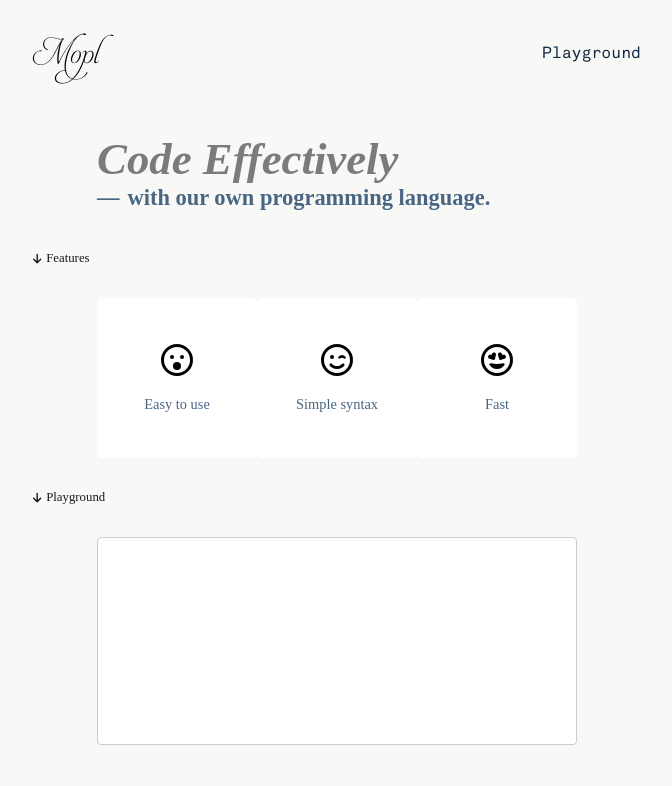
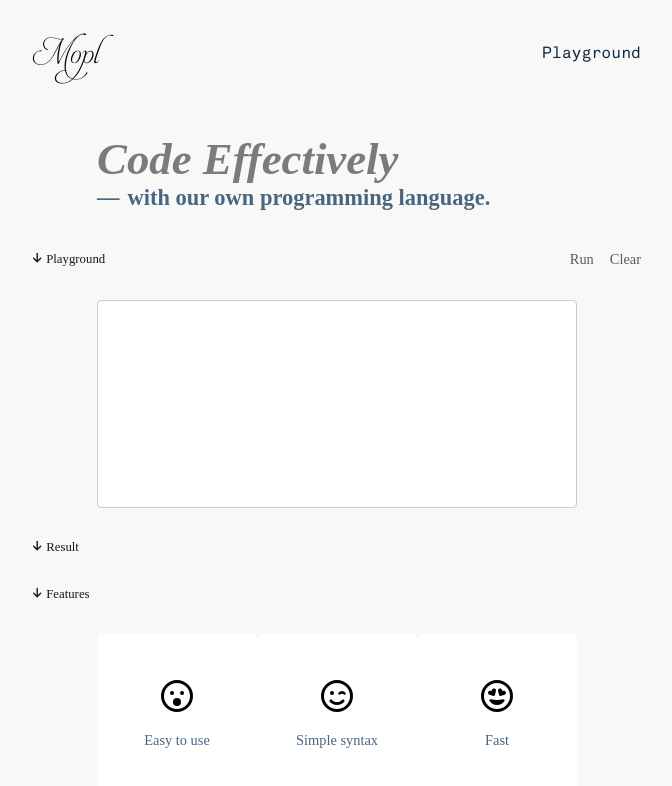
Before and after one commit to Amanjot-001/Mopl-UI, a React (Vite) app: page / in a window 1280 px wide. Shown: the top 786 px of the page, without its empty margins (303-975 px from the left). Built offline with nearby package versions, Linux system fonts and the light colour scheme; the HTML template or start-up script is replaced by a standard one.

Commit message:
label update

```diff
--- a/src/App.jsx
+++ b/src/App.jsx
@@ -4,16 +4,19 @@ import Header from './components/Header'
 import Label from './components/Label'
 import Features from './components/Features'
 import Playground from './components/Playground'
+import Result from './components/Result'
 
 function App() {
   return (
     <div className='container'>
       <Nav />
       <Header />
+      <Label heading='Playground' rightPart={true} btns={['Run', 'Clear']} />
+      <Playground />
+      <Label heading='Result' />
+      <Result />
       <Label heading='Features' />
       <Features />
-      <Label heading='Playground' />
-      <Playground />
     </div>
   )
 }
--- a/src/components/Label.jsx
+++ b/src/components/Label.jsx
@@ -2,13 +2,24 @@ import '../styles/Label.css'
 import { FontAwesomeIcon } from '@fortawesome/react-fontawesome'
 import { faArrowDown } from '@fortawesome/free-solid-svg-icons'
 
-export default function Label({heading}) {
+export default function Label({ heading, rightPart = false, btns }) {
     return (
         <div className="label">
-            <div className="arrow">
-                <FontAwesomeIcon icon = {faArrowDown} />
+            <div className="left">
+                <div className="arrow">
+                    <FontAwesomeIcon icon={faArrowDown} />
+                </div>
+                <div className='text'>{heading}</div>
             </div>
-            <div className='text'>{heading}</div>
+            {rightPart && (
+                <div className="right">
+                    {btns.map((btn, index) => (
+                        <div key={index} className={btn}>
+                            {btn}
+                        </div>
+                    ))}
+                </div>
+            )}
         </div>
     )
 }
--- a/src/components/Playground.jsx
+++ b/src/components/Playground.jsx
@@ -1,8 +1,9 @@
 import '../styles/Playground.css'
 import Editor from 'react-simple-code-editor'
 import { useState } from 'react';
-import '../../prism.css';
-import Prism, { highlightAll } from 'prismjs';
+import '../styles/prism.css';
+// import '../utils/prism'
+import Prism from 'prismjs';
 import '../utils/mopl'
 
 export default function Playground() {
--- /dev/null
+++ b/src/components/Result.jsx
@@ -0,0 +1,5 @@
+import '../styles/Result.css'
+
+export default function Result() {
+
+}
--- a/src/styles/Label.css
+++ b/src/styles/Label.css
@@ -4,8 +4,13 @@
     /* color: #fff; */
     color: #000;
     align-items: center;
+    justify-content: space-between;
+    opacity: 0.9;
+}
+
+.left {
+    display: flex;
     gap: 0.3rem;
-    opacity: 0.9;
 }
 
 .arrow {
@@ -15,3 +20,20 @@
 .text {
     font-size: 0.8rem;
 }
+
+.right {
+    display: flex;
+    justify-content: center;
+    align-items: center;
+    gap: 1rem;
+    font-size: 0.9rem;
+    color: rgb(0, 0, 0, 0.7);
+}
+
+.right div {
+    cursor: pointer;
+
+    &:hover {
+        color: #000;
+    }
+}
--- a/src/utils/mopl.js
+++ b/src/utils/mopl.js
@@ -27,10 +27,10 @@ Prism.languages['mopl'] = {
     'equality-operator': /[=!]=/,
 
     // Assignment Operators
-    'assignment-operator': /=|[*\/+\-]=/,
+    'assignment-operator': /\/=|\*=|\+=|-=/,
 
     // Multiplicative Operators
-    'multiplicative-operator': /[*\/]/,
+    'multiplicative-operator': /[*/]/,
 
     // Additive Operators
     'additive-operator': /[+\-]/,
```
Also changed, not shown: src/styles/Result.css (added), src/styles/prism.css (renamed from prism.css), src/utils/prism.js (renamed from prism.js).
